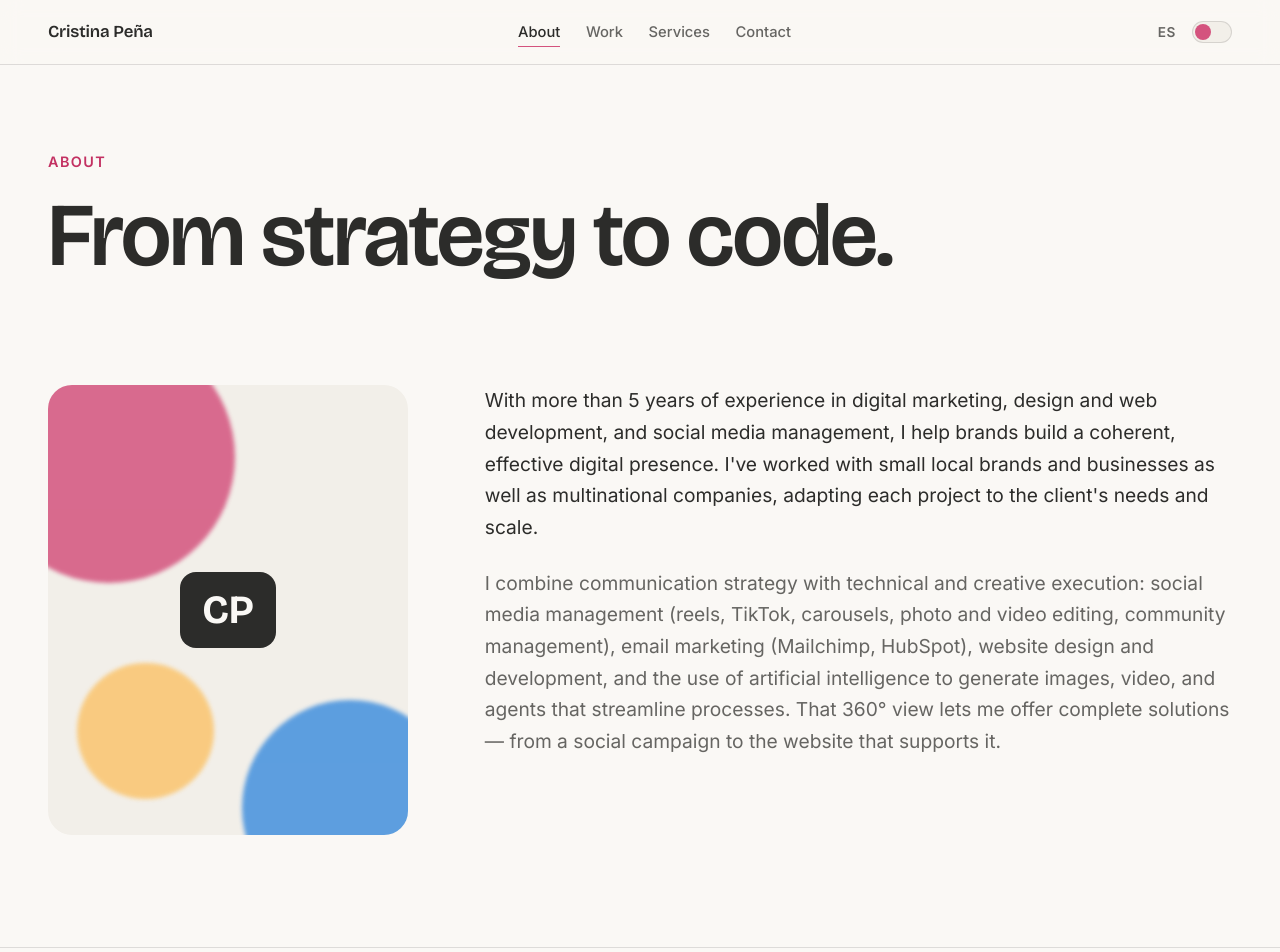
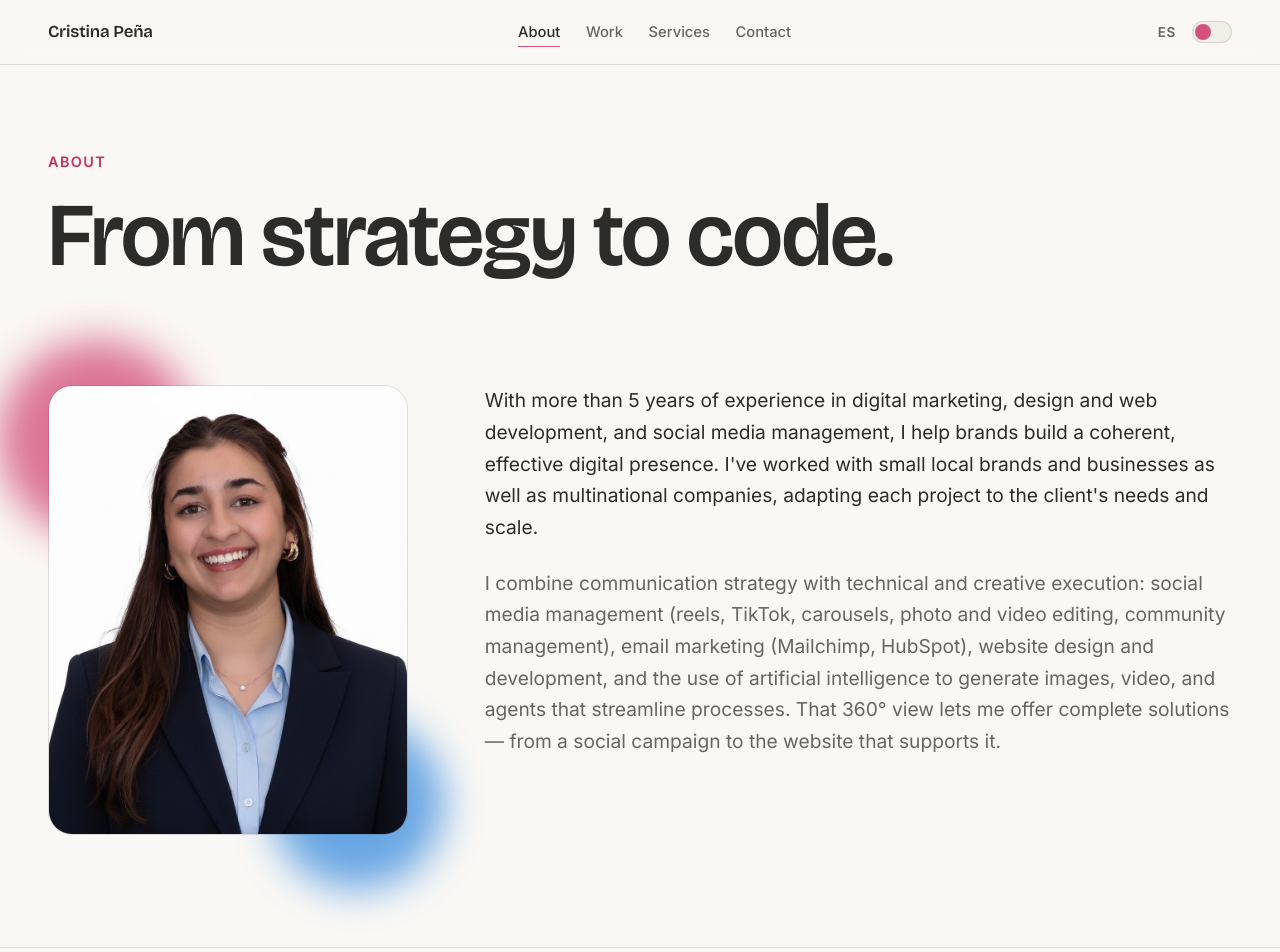
Before and after one commit to cristinapenasalas/PORTFOLIOCPENA, a React (Vite) app: page /sobre-mi in a window 1280 px wide. Shown: the top 952 px of the page. Built offline with nearby package versions, Linux system fonts and the light colour scheme.

Commit message:
Replace About page monogram badge with real professional photo
Swaps the abstract "CP" placeholder for Cristina's actual headshot,
keeping the pink/blue brand accent glow peeking from behind the card.

```diff
--- a/src/data/content.ts
+++ b/src/data/content.ts
@@ -419,6 +419,7 @@ export const content = {
     about: {
       eyebrow: 'Sobre mí',
       heading: 'De la estrategia al código.',
+      photoAlt: 'Retrato de Cristina Peña',
       paragraphs: [
         'Con más de 5 años de experiencia en marketing digital, diseño y desarrollo web, y gestión de redes sociales, ayudo a marcas a construir una presencia digital coherente y efectiva. He trabajado tanto con pequeñas marcas y empresas locales como con multinacionales, adaptando cada proyecto a las necesidades y el tamaño del cliente.',
         'Combino la estrategia de comunicación con la ejecución técnica y creativa: gestión de redes sociales (reels, TikTok, carruseles, edición de foto y vídeo, community management), email marketing (Mailchimp, HubSpot), creación de páginas web y el uso de inteligencia artificial para generar imágenes, vídeos y agentes que optimizan procesos. Esa visión de 360º me permite ofrecer soluciones completas, desde una campaña en redes hasta la web que la sostiene.',
@@ -573,6 +574,7 @@ export const content = {
     about: {
       eyebrow: 'About',
       heading: 'From strategy to code.',
+      photoAlt: 'Portrait of Cristina Peña',
       paragraphs: [
         "With more than 5 years of experience in digital marketing, design and web development, and social media management, I help brands build a coherent, effective digital presence. I've worked with small local brands and businesses as well as multinational companies, adapting each project to the client's needs and scale.",
         "I combine communication strategy with technical and creative execution: social media management (reels, TikTok, carousels, photo and video editing, community management), email marketing (Mailchimp, HubSpot), website design and development, and the use of artificial intelligence to generate images, video, and agents that streamline processes. That 360° view lets me offer complete solutions — from a social campaign to the website that supports it.",
--- a/src/pages/About.css
+++ b/src/pages/About.css
@@ -28,60 +28,43 @@
 .about-bio__mark {
   position: relative;
   aspect-ratio: 4 / 5;
-  border-radius: 24px;
-  background: var(--bg-raised);
-  overflow: hidden;
-  display: flex;
-  align-items: center;
-  justify-content: center;
 }
 
 .about-bio__mark-glyph {
   position: absolute;
+  z-index: 0;
   border-radius: 50%;
-  filter: blur(2px);
+  filter: blur(20px);
 }
 
 .about-bio__mark-glyph--pink {
-  width: 70%;
+  width: 55%;
   aspect-ratio: 1;
   background: var(--pink);
-  opacity: 0.85;
-  top: -12%;
-  left: -18%;
+  opacity: 0.8;
+  top: -10%;
+  left: -14%;
 }
 
 .about-bio__mark-glyph--blue {
-  width: 60%;
+  width: 48%;
   aspect-ratio: 1;
   background: var(--blue);
-  opacity: 0.8;
-  bottom: -18%;
-  right: -14%;
+  opacity: 0.75;
+  bottom: -12%;
+  right: -10%;
 }
 
-.about-bio__mark-glyph--amber {
-  width: 38%;
-  aspect-ratio: 1;
-  background: var(--amber);
-  opacity: 0.9;
-  bottom: 8%;
-  left: 8%;
-}
-
-.about-bio__mark-initials {
+.about-bio__photo {
   position: relative;
   z-index: 1;
-  display: inline-flex;
-  align-items: center;
-  justify-content: center;
-  padding: 0.35em 0.55em;
-  border-radius: 16px;
-  font-family: var(--font-display);
-  font-size: clamp(1.75rem, 4vw, 2.5rem);
-  font-weight: 700;
-  color: #faf8f5;
-  background: var(--charcoal);
+  display: block;
+  width: 100%;
+  height: 100%;
+  border-radius: 24px;
+  border: 1px solid var(--border);
+  object-fit: cover;
+  object-position: top center;
 }
 
 .about-bio__text {
--- a/src/pages/About.tsx
+++ b/src/pages/About.tsx
@@ -34,16 +34,18 @@ export default function About() {
       <section className="about-bio container">
         <motion.div
           className="about-bio__mark"
-          aria-hidden="true"
           initial={{ opacity: 0, scale: 0.92 }}
           whileInView={{ opacity: 1, scale: 1 }}
           viewport={{ once: true, amount: 0.4 }}
           transition={{ duration: 0.8, ease: easeOut }}
         >
-          <span className="about-bio__mark-glyph about-bio__mark-glyph--pink" />
-          <span className="about-bio__mark-glyph about-bio__mark-glyph--blue" />
-          <span className="about-bio__mark-glyph about-bio__mark-glyph--amber" />
-          <span className="about-bio__mark-initials">CP</span>
+          <span className="about-bio__mark-glyph about-bio__mark-glyph--pink" aria-hidden="true" />
+          <span className="about-bio__mark-glyph about-bio__mark-glyph--blue" aria-hidden="true" />
+          <img
+            src="/about/cristina-pena.jpeg"
+            alt={t.about.photoAlt}
+            className="about-bio__photo"
+          />
         </motion.div>
 
         <div className="about-bio__text">
```
Also changed, not shown: public/about/cristina-pena.jpeg (added).
